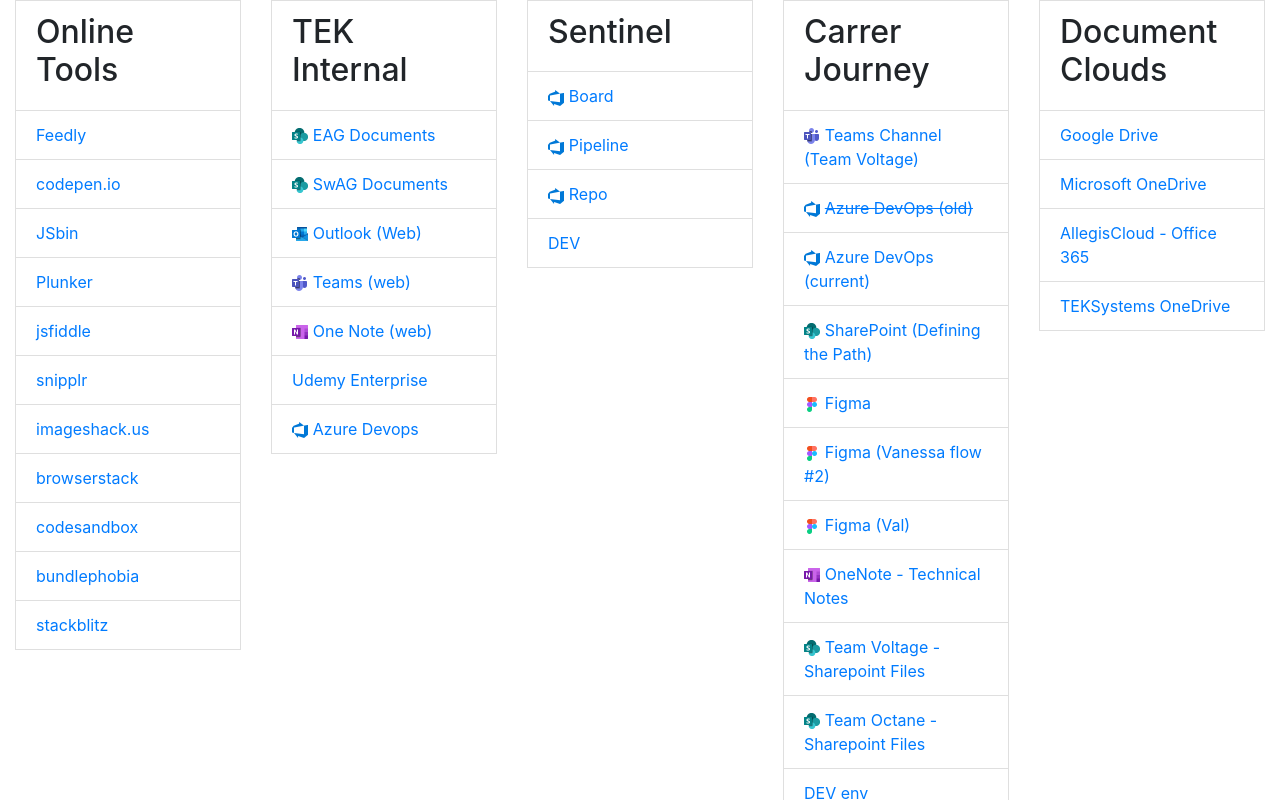
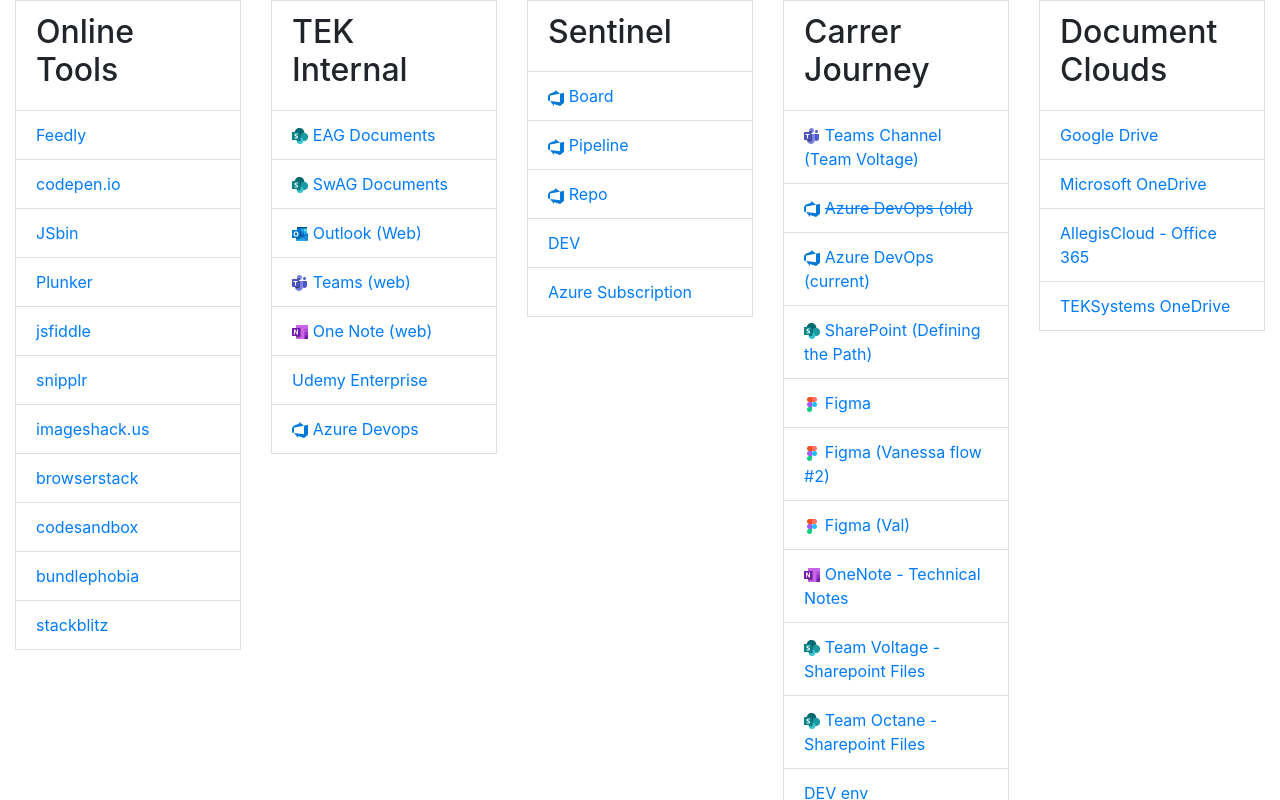
Before and after one commit to pgdesjardins/personal-start-page, a React (Create React App) app: page / in a window 1280 px wide. Shown: the top 800 px of the page. Built offline with nearby package versions, Linux system fonts and the light colour scheme.

Commit message:
add link

```diff
--- a/src/Data/sentinel.js
+++ b/src/Data/sentinel.js
@@ -22,6 +22,11 @@
     {
       title: "DEV",
       url: "https://sentinel-dev.svcs.teksystems.com/"
+    },
+    {
+      title: "Azure Subscription",
+      url:
+        "https://portal.azure.com/#@ALLEGISCLOUD.onmicrosoft.com/resource/subscriptions/d8d26078-70bc-41b0-9a12-9e806fd5c2d6/resourceGroups/rg-MVP-LZ-DEVTEST-001/overview"
     }
   ]
 };
```
